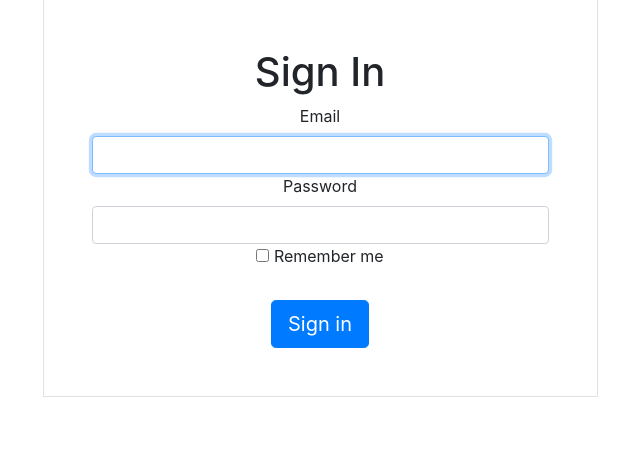
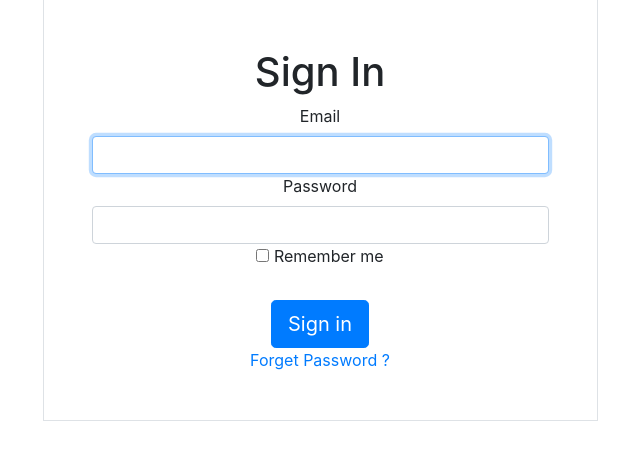
Before and after one commit to damientabet/SnowTricks, a Symfony app: template templates/front/security/login.html.twig in a window 1280 px wide. Shown: the part 57-517 px from the top of the page, without its empty margins (320-960 px from the left). Run offline with Twig, Linux system fonts and the light colour scheme; the template is opened without the code that fills it, so the values that code supplies are empty; some libraries are stand-ins or nearby versions.

Commit message:
Add "forget password" link into login template

```diff
--- a/templates/front/security/login.html.twig
+++ b/templates/front/security/login.html.twig
@@ -4,6 +4,7 @@
 
 {% block body %}
     <div class="container">
+        {% include 'includes/flashMessage.html.twig' %}
         <div class="col-md-6 m-auto text-center border p-5">
             <form method="post">
                 {% if error %}
@@ -29,17 +30,17 @@
 {#                    Uncomment this section and add a remember_me option below your firewall to activate remember me functionality.#}
 {#                    See https://symfony.com/doc/current/security/remember_me.html#}
 
-                    <div class="checkbox mb-3">
-                        <label>
-                            <input type="checkbox" name="_remember_me"> Remember me
-                        </label>
-                    </div>
-
+                <div class="checkbox mb-3">
+                    <label>
+                        <input type="checkbox" name="_remember_me"> Remember me
+                    </label>
+                </div>
 
                 <button class="btn btn-lg btn-primary mt-2" type="submit">
                     Sign in
                 </button>
             </form>
+            <a href="{{ path('forget.passwd') }}">Forget Password ?</a>
         </div>
     </div>
 {% endblock %}
```
